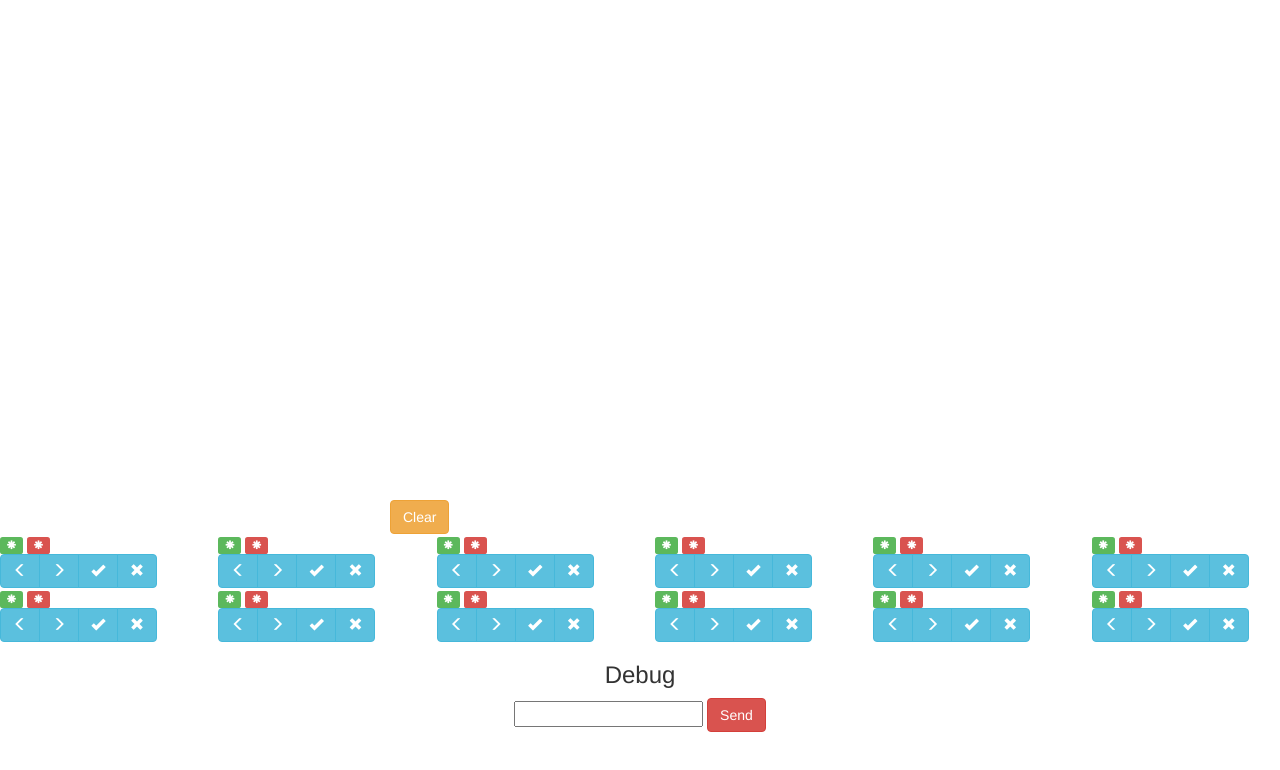
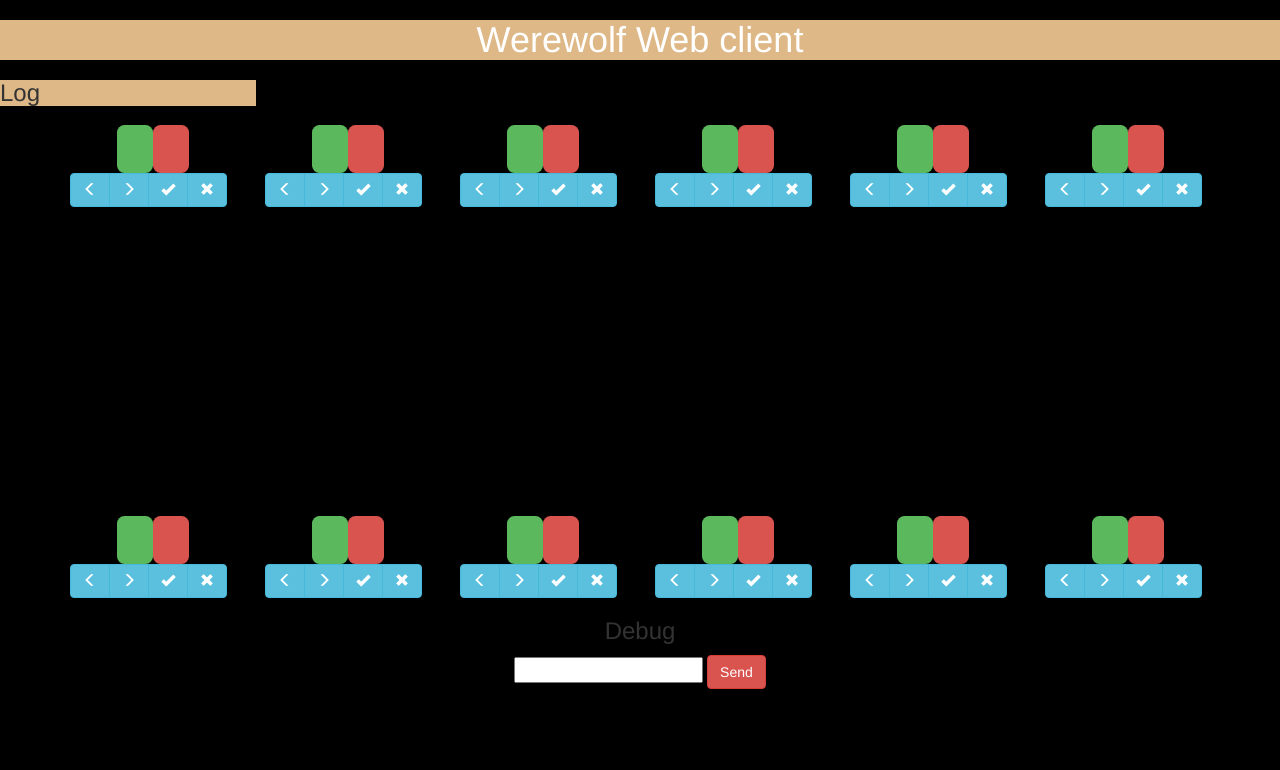
Before and after one commit to huangwc94/Werewolf, a website: page web_client/index.html in a window 1280 px wide. Drawn offline with nearby package versions, Linux system fonts and the light colour scheme; no server answers.

Commit message:
rework web client, adjust GUI

```diff
--- a/web_client/index.html
+++ b/web_client/index.html
@@ -17,38 +17,50 @@
 <script src='https://code.responsivevoice.org/responsivevoice.js'></script>
 <style type="text/css">
     #message {
-        height: 500px;
+        margin-top:100px;
+        height: 200px;
         overflow: auto;
         overflow-scrolling: auto;
+        color: aliceblue;
     }
-
+    body{
+        background-color: #000;
+    }
     #log {
-        width: 500px;
-        margin: 0 auto;
+        text-align: center;
     }
 
     #reply {
         text-align: center;
     }
+    .light{
+        font-size: 40px;
+        text-align: center;
+    }
+    #backlog{
+        margin-top:100px;
+        float: left;
+        width: 20%;
+        height: 600px;
+        overflow: auto;
+        position: absolute;
+        top:0px;
+        left: 0px;
+    }
 </style>
 
 <body>
-<div id="log">
 
-    <div id="message">
-
-    </div>
-    <button id="clear" class="btn btn-warning">Clear</button>
+<h1 style="text-align: center;color:#fff;background-color: burlywood">Werewolf Web client</h1>
+<h3 style="width: 20%;background-color: burlywood">Log</h3>
+<div id="backlog">
 </div>
-
-<div id="player">
+<div id="player" class="container">
     <div class="row">
         <div class="client col-md-2" data="1">
             <div class="light">
-                <span class="green label label-success"><span class="glyphicon glyphicon-asterisk"
-                                                              aria-hidden="true"></span></span>
-                <span class="red label label-danger"><span class="glyphicon glyphicon-asterisk"
-                                                           aria-hidden="true"></span></span>
+                <span class="green label label-success">   </span>
+                <span class="red label label-danger">   </span>
             </div>
             <div class="btn-group" role="group">
                 <button class="btn btn-info pbtn" data="1"><span class="glyphicon glyphicon-menu-left"
@@ -63,10 +75,8 @@
         </div>
         <div class="client col-md-2" data="2">
             <div class="light">
-                <span class="green label label-success"><span class="glyphicon glyphicon-asterisk"
-                                                              aria-hidden="true"></span></span>
-                <span class="red label label-danger"><span class="glyphicon glyphicon-asterisk"
-                                                           aria-hidden="true"></span></span>
+                <span class="green label label-success">   </span>
+                <span class="red label label-danger">   </span>
             </div>
             <div class="btn-group" role="group">
                 <button class="btn btn-info pbtn" data="1"><span class="glyphicon glyphicon-menu-left"
@@ -81,10 +91,8 @@
         </div>
         <div class="client col-md-2" data="3">
             <div class="light">
-                <span class="green label label-success"><span class="glyphicon glyphicon-asterisk"
-                                                              aria-hidden="true"></span></span>
-                <span class="red label label-danger"><span class="glyphicon glyphicon-asterisk"
-                                                           aria-hidden="true"></span></span>
+                <span class="green label label-success">   </span>
+                <span class="red label label-danger">   </span>
             </div>
             <div class="btn-group" role="group">
                 <button class="btn btn-info pbtn" data="1"><span class="glyphicon glyphicon-menu-left"
@@ -99,10 +107,8 @@
         </div>
         <div class="client col-md-2" data="4">
             <div class="light">
-                <span class="green label label-success"><span class="glyphicon glyphicon-asterisk"
-                                                              aria-hidden="true"></span></span>
-                <span class="red label label-danger"><span class="glyphicon glyphicon-asterisk"
-                                                           aria-hidden="true"></span></span>
+                <span class="green label label-success">   </span>
+                <span class="red label label-danger">   </span>
             </div>
             <div class="btn-group" role="group">
                 <button class="btn btn-info pbtn" data="1"><span class="glyphicon glyphicon-menu-left"
@@ -117,10 +123,8 @@
         </div>
         <div class="client col-md-2" data="5">
             <div class="light">
-                <span class="green label label-success"><span class="glyphicon glyphicon-asterisk"
-                                                              aria-hidden="true"></span></span>
-                <span class="red label label-danger"><span class="glyphicon glyphicon-asterisk"
-                                                           aria-hidden="true"></span></span>
+                <span class="green label label-success">   </span>
+                <span class="red label label-danger">   </span>
             </div>
             <div class="btn-group" role="group">
                 <button class="btn btn-info pbtn" data="1"><span class="glyphicon glyphicon-menu-left"
@@ -135,10 +139,8 @@
         </div>
         <div class="client col-md-2" data="6">
             <div class="light">
-                <span class="green label label-success"><span class="glyphicon glyphicon-asterisk"
-                                                              aria-hidden="true"></span></span>
-                <span class="red label label-danger"><span class="glyphicon glyphicon-asterisk"
-                                                           aria-hidden="true"></span></span>
+                <span class="green label label-success">   </span>
+                <span class="red label label-danger">   </span>
             </div>
             <div class="btn-group" role="group">
                 <button class="btn btn-info pbtn" data="1"><span class="glyphicon glyphicon-menu-left"
@@ -151,12 +153,15 @@
                                                                  aria-hidden="true"></span></button>
             </div>
         </div>
+        <div id="log" class="col-md-12">
+            <div id="message">
+
+            </div>
+        </div>
         <div class="client col-md-2" data="7">
             <div class="light">
-                <span class="green label label-success"><span class="glyphicon glyphicon-asterisk"
-                                                              aria-hidden="true"></span></span>
-                <span class="red label label-danger"><span class="glyphicon glyphicon-asterisk"
-                                                           aria-hidden="true"></span></span>
+                <span class="green label label-success">   </span>
+                <span class="red label label-danger">   </span>
             </div>
             <div class="btn-group" role="group">
                 <button class="btn btn-info pbtn" data="1"><span class="glyphicon glyphicon-menu-left"
@@ -171,10 +176,8 @@
         </div>
         <div class="client col-md-2" data="8">
             <div class="light">
-                <span class="green label label-success"><span class="glyphicon glyphicon-asterisk"
-                                                              aria-hidden="true"></span></span>
-                <span class="red label label-danger"><span class="glyphicon glyphicon-asterisk"
-                                                           aria-hidden="true"></span></span>
+                <span class="green label label-success">   </span>
+                <span class="red label label-danger">   </span>
             </div>
             <div class="btn-group" role="group">
                 <button class="btn btn-info pbtn" data="1"><span class="glyphicon glyphicon-menu-left"
@@ -189,10 +192,8 @@
         </div>
         <div class="client col-md-2" data="9">
             <div class="light">
-                <span class="green label label-success"><span class="glyphicon glyphicon-asterisk"
-                                                              aria-hidden="true"></span></span>
-                <span class="red label label-danger"><span class="glyphicon glyphicon-asterisk"
-                                                           aria-hidden="true"></span></span>
+                <span class="green label label-success">   </span>
+                <span class="red label label-danger">   </span>
             </div>
             <div class="btn-group" role="group">
                 <button class="btn btn-info pbtn" data="1"><span class="glyphicon glyphicon-menu-left"
@@ -207,10 +208,8 @@
         </div>
         <div class="client col-md-2" data="10">
             <div class="light">
-                <span class="green label label-success"><span class="glyphicon glyphicon-asterisk"
-                                                              aria-hidden="true"></span></span>
-                <span class="red label label-danger"><span class="glyphicon glyphicon-asterisk"
-                                                           aria-hidden="true"></span></span>
+                <span class="green label label-success">   </span>
+                <span class="red label label-danger">   </span>
             </div>
             <div class="btn-group" role="group">
                 <button class="btn btn-info pbtn" data="1"><span class="glyphicon glyphicon-menu-left"
@@ -225,10 +224,8 @@
         </div>
         <div class="client col-md-2" data="11">
             <div class="light">
-                <span class="green label label-success"><span class="glyphicon glyphicon-asterisk"
-                                                              aria-hidden="true"></span></span>
-                <span class="red label label-danger"><span class="glyphicon glyphicon-asterisk"
-                                                           aria-hidden="true"></span></span>
+                <span class="green label label-success">   </span>
+                <span class="red label label-danger">   </span>
             </div>
             <div class="btn-group" role="group">
                 <button class="btn btn-info pbtn" data="1"><span class="glyphicon glyphicon-menu-left"
@@ -243,10 +240,8 @@
         </div>
         <div class="client col-md-2" data="12">
             <div class="light">
-                <span class="green label label-success"><span class="glyphicon glyphicon-asterisk"
-                                                              aria-hidden="true"></span></span>
-                <span class="red label label-danger"><span class="glyphicon glyphicon-asterisk"
-                                                           aria-hidden="true"></span></span>
+                <span class="green label label-success">   </span>
+                <span class="red label label-danger">   </span>
             </div>
             <div class="btn-group" role="group">
                 <button class="btn btn-info pbtn" data="1"><span class="glyphicon glyphicon-menu-left"
@@ -279,7 +274,8 @@
         } else if (e.startsWith("RLIGHT")) {
             update_lights("red", e.toString().split(":")[1]);
         } else {
-            $("#message").append("<p>" + e + "</p>");
+            $("#message").html("<h1>" + e + "</h1>");
+            $("#backlog").append("<h3>" + e +"</h3>")
             responsiveVoice.speak(e, "US English Female");
         }
 
@@ -297,9 +293,7 @@
         }
     }
     $(function () {
-        $("#clear").click(function () {
-            $("#message").empty();
-        });
+
         $("#send").click(function () {
             socket.emit("reply", $("#mas").val());
             $("#mas").val("");
--- a/web_client/index.js
+++ b/web_client/index.js
@@ -1,6 +1,8 @@
 /**
  * Created by Weicheng Huang on 2017/1/16.
  */
+
+var port = "COM6";
 
 var app = require('express')();
 var http = require('http').Server(app);
@@ -24,7 +26,7 @@ io.on('connection', function (socket) {
         serialport = null;
     }
 
-    serialport = new SerialPort("COM6", {"baudRate": 115200, parser: SerialPort.parsers.readline("\n")});
+    serialport = new SerialPort(port, {"baudRate": 115200, parser: SerialPort.parsers.readline("\n")});
     serialport.on('open', function () {
         console.log('Serial Port Opend');
         serialport.on('data', function (data) {
@@ -43,5 +45,5 @@ io.on('connection', function (socket) {
 });
 
 http.listen(3000, function () {
-    console.log('listening on *:3000');
+    console.log('Serial server start at:http://127.0.0.1:3000');
 });
```
Also changed, not shown: 1 other file.
